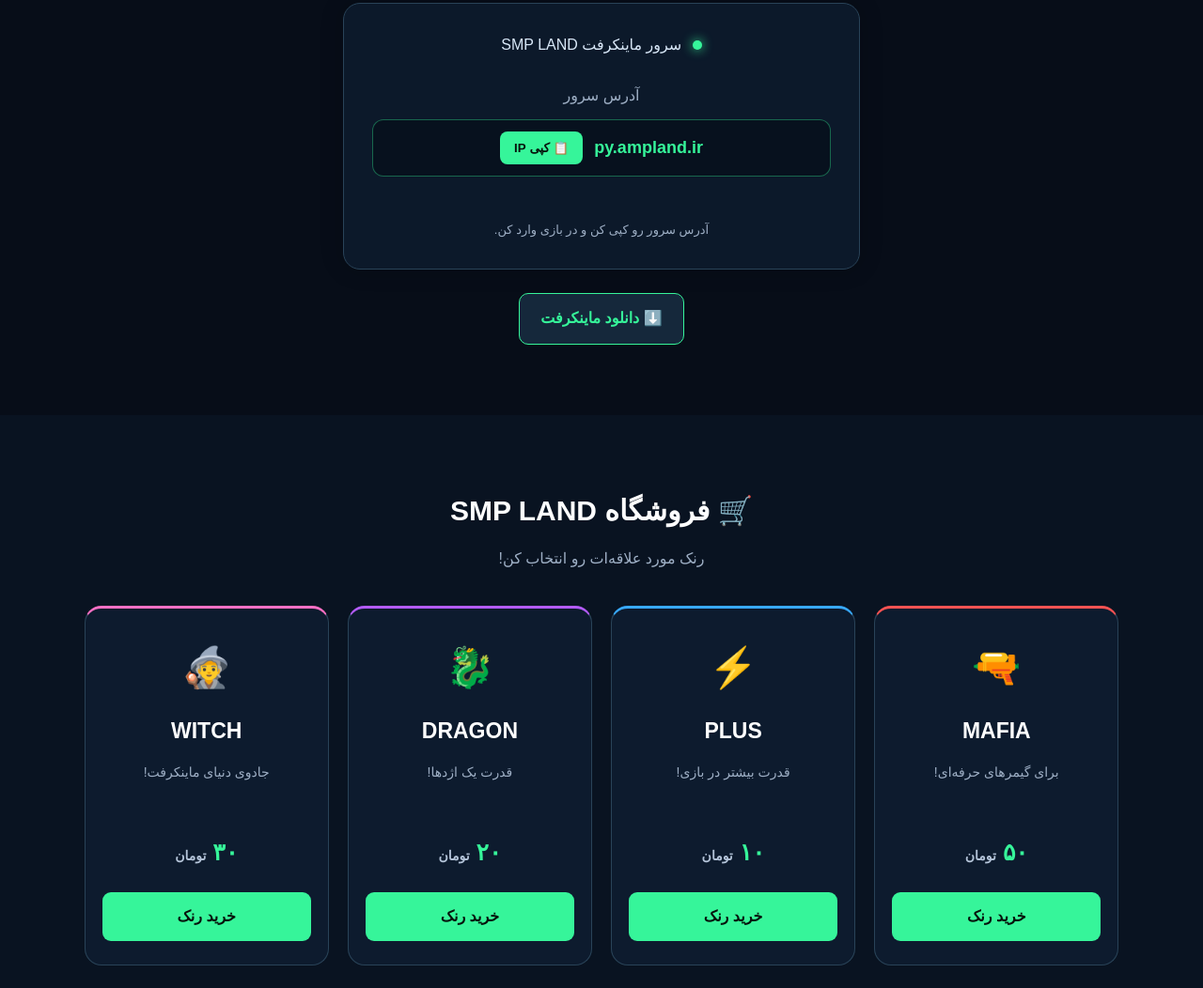
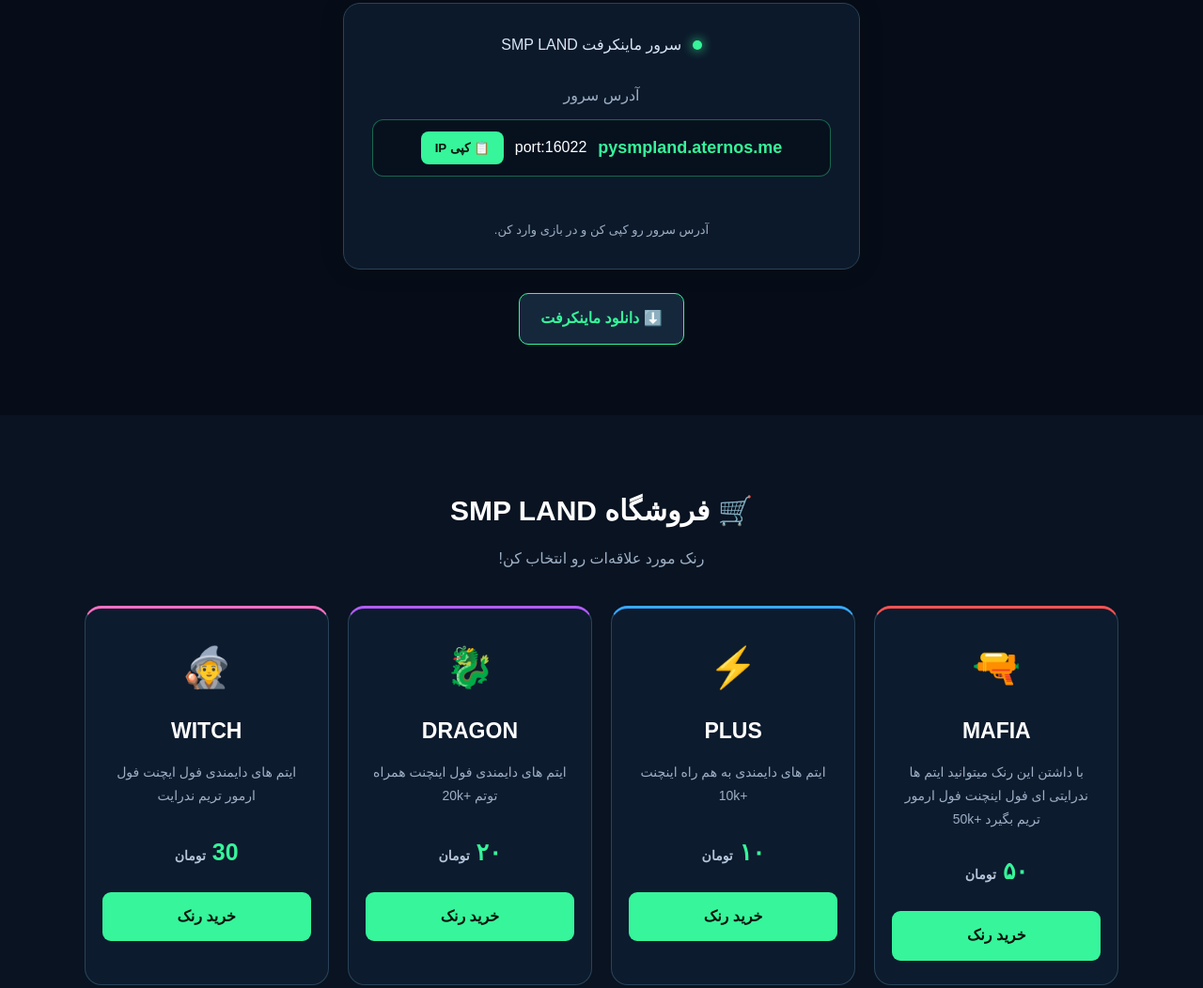
Before and after one commit to leeytmine-glitch/smp.land, a plain HTML site: page home.html in a window 1280 px wide. Shown: the part 820-1872 px from the top of the page at 94% size. Drawn offline with Linux system fonts and the light colour scheme.

Commit message:
Update home.html

```diff
--- a/home.html
+++ b/home.html
@@ -39,7 +39,8 @@
         <div class="server-status"><span class="status-dot"></span> سرور ماینکرفت SMP LAND</div>
         <p class="ip-label">آدرس سرور</p>
         <div class="ip-box">
-          <span id="serverIP">py.ampland.ir</span>
+          <span id="serverIP">pysmpland.aternos.me</span>
+          <p>port:16022</p>
           <button id="copyIP" type="button">📋 کپی IP</button>
         </div>
         <p id="copyMessage" aria-live="polite"></p>
@@ -55,29 +56,33 @@
         <article class="rank-card mafia">
           <div class="rank-icon">🔫</div>
           <h3>MAFIA</h3>
-          <p class="rank-description">برای گیمرهای حرفه‌ای!</p>
+          <p class="rank-description">با داشتن  این رنک میتوانید ایتم ها
+       ندرایتی ای فول اینچنت  فول ارمور تریم بگیرد
+          +50k </p>
           <div class="price">۵۰ <span>تومان</span></div>
           <a href="https://rubika.ir/mtahar1" target="_blank" rel="noopener noreferrer" class="buy-btn" rank-name="مافیا">خرید رنک</a>
         </article>
         <article class="rank-card plus">
           <div class="rank-icon">⚡</div>
           <h3>PLUS</h3>
-          <p class="rank-description">قدرت بیشتر در بازی!</p>
+          <p class="rank-description">ایتم های دایمندی به هم راه اینچنت
+          +10k</p>
           <div class="price">۱۰ <span>تومان</span></div>
           <a href="https://rubika.ir/mtahar1" target="_blank" rel="noopener noreferrer" class="buy-btn" rank-name="پلاس">خرید رنک</a>
         </article>
         <article class="rank-card dragon">
           <div class="rank-icon">🐉</div>
           <h3>DRAGON</h3>
-          <p class="rank-description">قدرت یک اژدها!</p>
+          <p class="rank-description">ایتم های دایمندی فول اینچنت همراه توتم
+          +20k</p>
           <div class="price">۲۰ <span>تومان</span></div>
           <a href="https://rubika.ir/mtahar1" target="_blank" rel="noopener noreferrer" class="buy-btn" rank-name="دراگون">خرید رنک</a>
         </article>
         <article class="rank-card witch">
           <div class="rank-icon">🧙</div>
           <h3>WITCH</h3>
-          <p class="rank-description">جادوی دنیای ماینکرفت!</p>
-          <div class="price">۳۰ <span>تومان</span></div>
+          <p class="rank-description">ایتم های دایمندی فول ایچنت فول ارمور تریم ندرایت </p>
+          <div class="price">30 <span>تومان</span></div>
           <a href="https://rubika.ir/mtahar1" target="_blank" rel="noopener noreferrer" class="buy-btn" rank-name="ویچ">خرید رنک</a>
         </article>
       </div>
```
